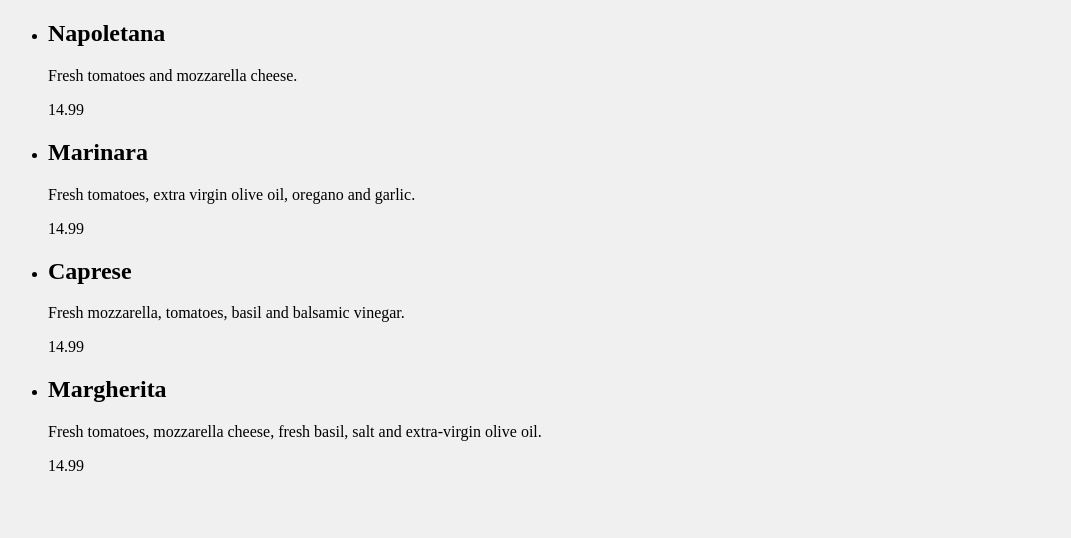
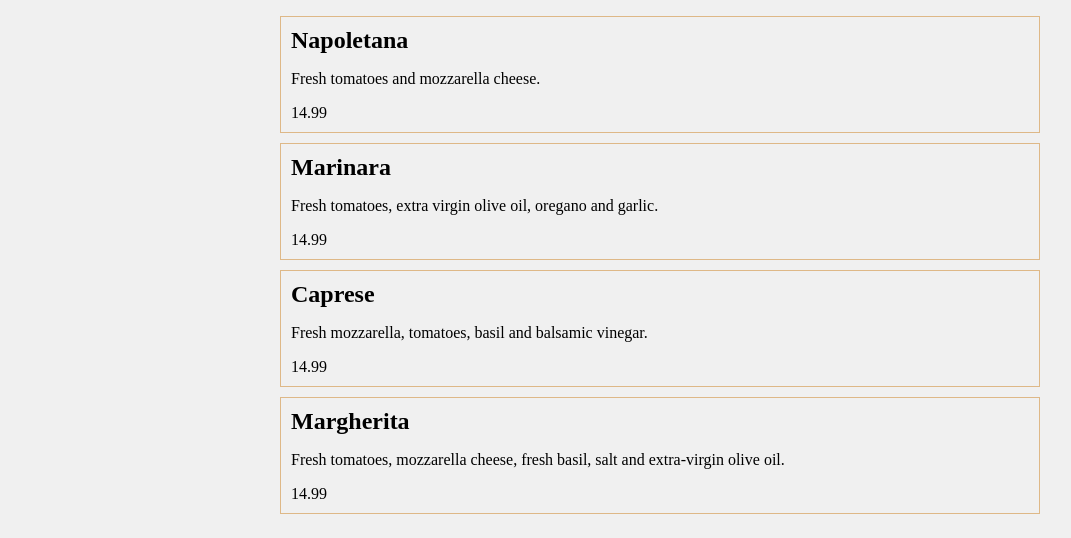
Before and after one commit to petercagala/udemy-using-typescript-with-react, a React app in the folder Section-3-TypeScript-With-React/: page / in a window 1280 px wide. Shown: the top 538 px of the page, without its empty margins (0-1071 px from the left). Built offline with nearby package versions, Linux system fonts and the light colour scheme.

Commit message:
[36-2] Setting up CSS Modules

```diff
--- a/Section-3-TypeScript-With-React/package.json
+++ b/Section-3-TypeScript-With-React/package.json
@@ -24,6 +24,7 @@
     "mini-css-extract-plugin": "^1.6.0",
     "ts-loader": "^6.2.0",
     "typescript": "3.8.3",
+    "typescript-plugin-css-modules": "^3.4.0",
     "webpack": "^4.41.0",
     "webpack-cli": "^3.3.9",
     "webpack-dev-server": "^3.8.2"
--- /dev/null
+++ b/Section-3-TypeScript-With-React/src/components/App.module.css
@@ -0,0 +1,21 @@
+.container {
+    max-width: 800px;
+    margin: 0 auto;
+    padding: 0 15px;
+}
+
+.header {
+    margin: 0 0 50px;
+    text-align: center;
+}
+
+.siteTitle {
+    font-size: 32px;
+    margin: 0 0 10px;
+}
+
+.pizzaList {
+    list-style: none;
+    margin: 0 0 20px;
+    padding: 0;
+}
--- a/Section-3-TypeScript-With-React/src/components/App.tsx
+++ b/Section-3-TypeScript-With-React/src/components/App.tsx
@@ -1,6 +1,7 @@
 import React, {useMemo} from "react";
 import pizzasJson from "../data/pizza.json";
 import Pizza, {IPizza} from "./Pizza";
+import AppCss from "./App.module.css";
 
 const App = () => {
     const pizzas: IPizza[] = useMemo<IPizza[]>((): IPizza[] => {
@@ -9,13 +10,17 @@ const App = () => {
 
     console.log("App - pizzas", pizzas);
 
-    return <ul>
-        {pizzas.map((pizza: IPizza) => {
-            return (
-                <Pizza key={pizza.id} pizza={pizza}/>
-            )
-        })}
-    </ul>;
+    return (
+        <div className={AppCss.container}>
+            <ul>
+                {pizzas.map((pizza: IPizza) => {
+                    return (
+                        <Pizza key={pizza.id} pizza={pizza}/>
+                    )
+                })}
+            </ul>
+        </div>
+    );
 };
 
 export default App;
--- /dev/null
+++ b/Section-3-TypeScript-With-React/src/components/Pizza/Pizza.module.css
@@ -0,0 +1,14 @@
+.container {
+    border: 1px solid burlywood;
+    margin: 0 0 10px;
+    padding: 10px;
+    list-style: none;
+}
+
+.container h2 {
+    margin: 0 0 10px;
+}
+
+.container p {
+    margin-bottom: 0;
+}
--- a/Section-3-TypeScript-With-React/src/components/Pizza/Pizza.tsx
+++ b/Section-3-TypeScript-With-React/src/components/Pizza/Pizza.tsx
@@ -1,11 +1,12 @@
 import React from "react";
 import {IPizzaProps} from "./types";
+import PizzaCss from "./Pizza.module.css";
 
 const Pizza: React.FC<IPizzaProps> = (props: IPizzaProps) => {
     const {pizza} = props;
 
     return (
-        <li>
+        <li className={PizzaCss.container}>
             <h2>{pizza.name}</h2>
             <p>{pizza.description}</p>
             <p>{pizza.price}</p>
--- /dev/null
+++ b/Section-3-TypeScript-With-React/src/custom.d.ts
@@ -0,0 +1,4 @@
+declare module "*.css" {
+    const css: {[key: string]: string};
+    export default css;
+}
--- a/Section-3-TypeScript-With-React/tsconfig.json
+++ b/Section-3-TypeScript-With-React/tsconfig.json
@@ -10,7 +10,10 @@
     "jsx": "react",
     "sourceMap": true,
     "moduleResolution": "Node",
-    "resolveJsonModule": true
+    "resolveJsonModule": true,
+    "plugins": [{
+      "name": "typescript-plugin-css-modules"
+    }],
   },
   "include": ["./src/**/*"],
 }
--- a/Section-3-TypeScript-With-React/webpack.config.js
+++ b/Section-3-TypeScript-With-React/webpack.config.js
@@ -14,7 +14,14 @@ module.exports = {
         },
         {
             test: /\.css$/,
-            use: [MiniCssExtractPlugin.loader, {loader: "css-loader"}],
+            use: [MiniCssExtractPlugin.loader,
+                {
+                    loader: "css-loader",
+                    options: {
+                        modules: true
+                    }
+                }
+            ],
         }],
     },
     plugins: [
```
Also changed, not shown: Section-3-TypeScript-With-React/readme.txt.
